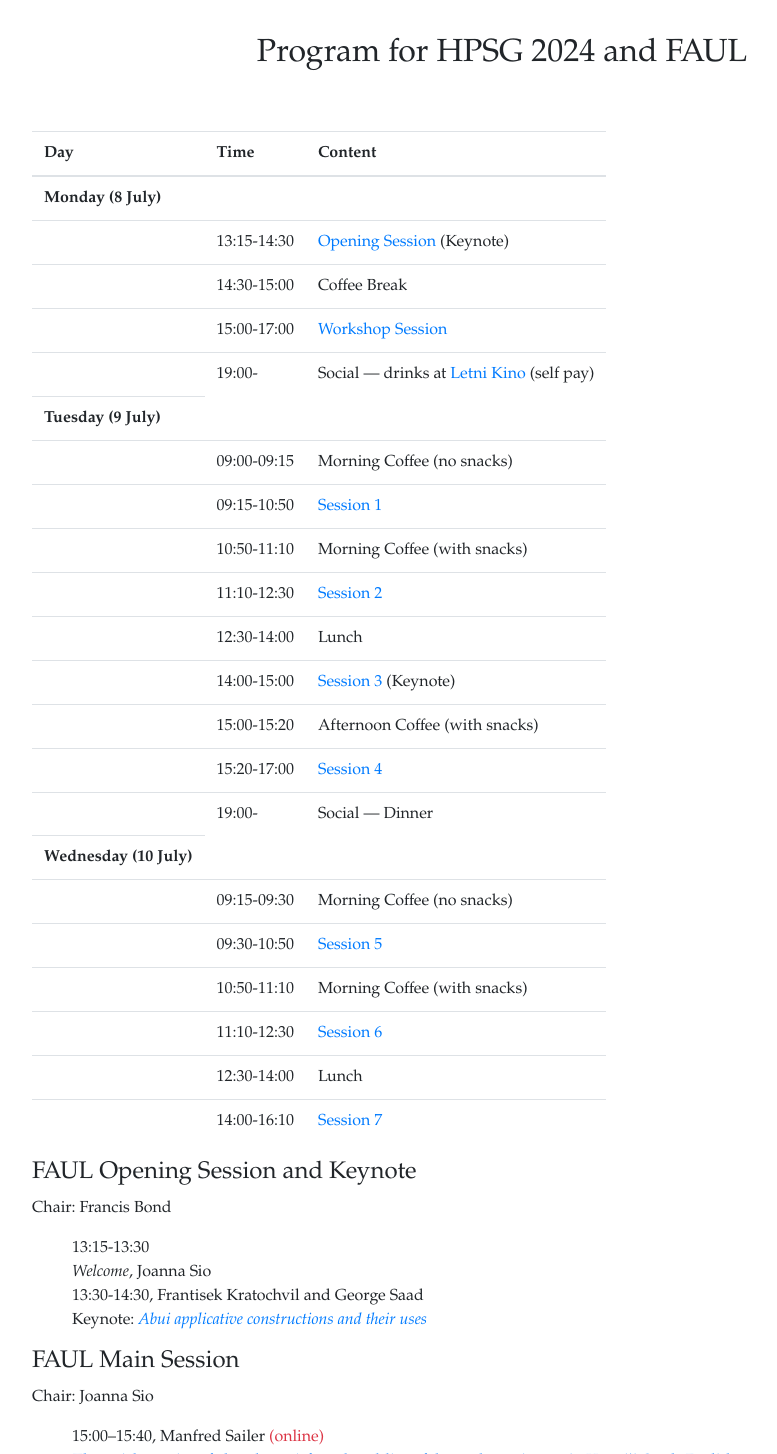
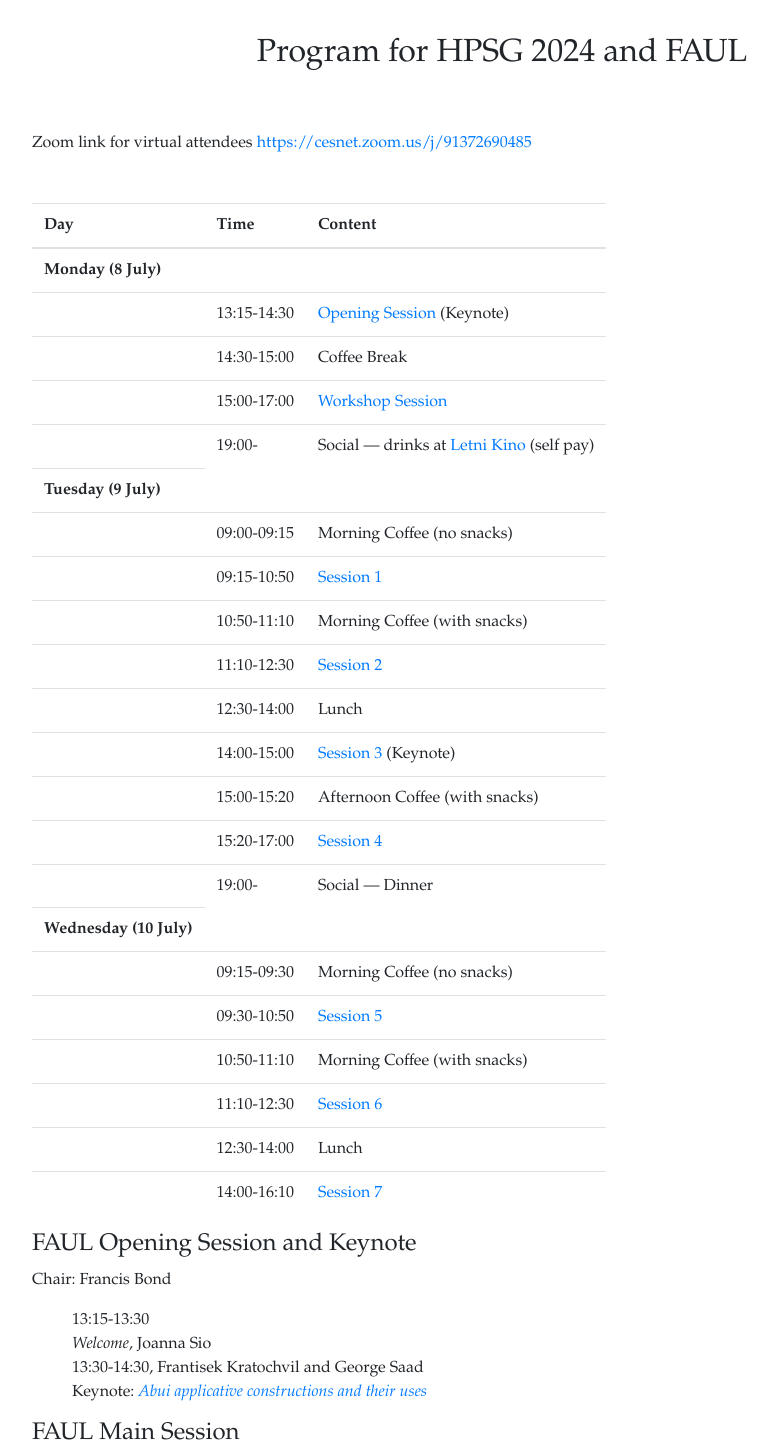
Before and after one commit to bond-lab/2024-hpsg, a Flask app: page /program.html in a window 1280 px wide. Shown: the part 115-1569 px from the top of the page, without its empty margins (138-915 px from the left). Run offline with Flask 3, Linux system fonts and the light colour scheme; some libraries are stand-ins or nearby versions.

Commit message:
added zoom link

```diff
--- a/docs/program.html
+++ b/docs/program.html
@@ -82,6 +82,10 @@
 	<h2>Program for HPSG 2024 and FAUL</h2>
       </div>
 
+
+  <p>Zoom link for virtual attendees <a href='https://cesnet.zoom.us/j/91372690485'>
+      https://cesnet.zoom.us/j/91372690485</a>
+    <br>    <br>    <br>
 
 <table class="table table-hover w-auto">
   <thead>
--- a/web/templates/program.html
+++ b/web/templates/program.html
@@ -12,6 +12,10 @@
 	<h2>Program for HPSG 2024 and FAUL</h2>
       </div>
 
+
+  <p>Zoom link for virtual attendees <a href='https://cesnet.zoom.us/j/91372690485'>
+      https://cesnet.zoom.us/j/91372690485</a>
+    <br>    <br>    <br>
 
 <table class="table table-hover w-auto">
   <thead>
```
